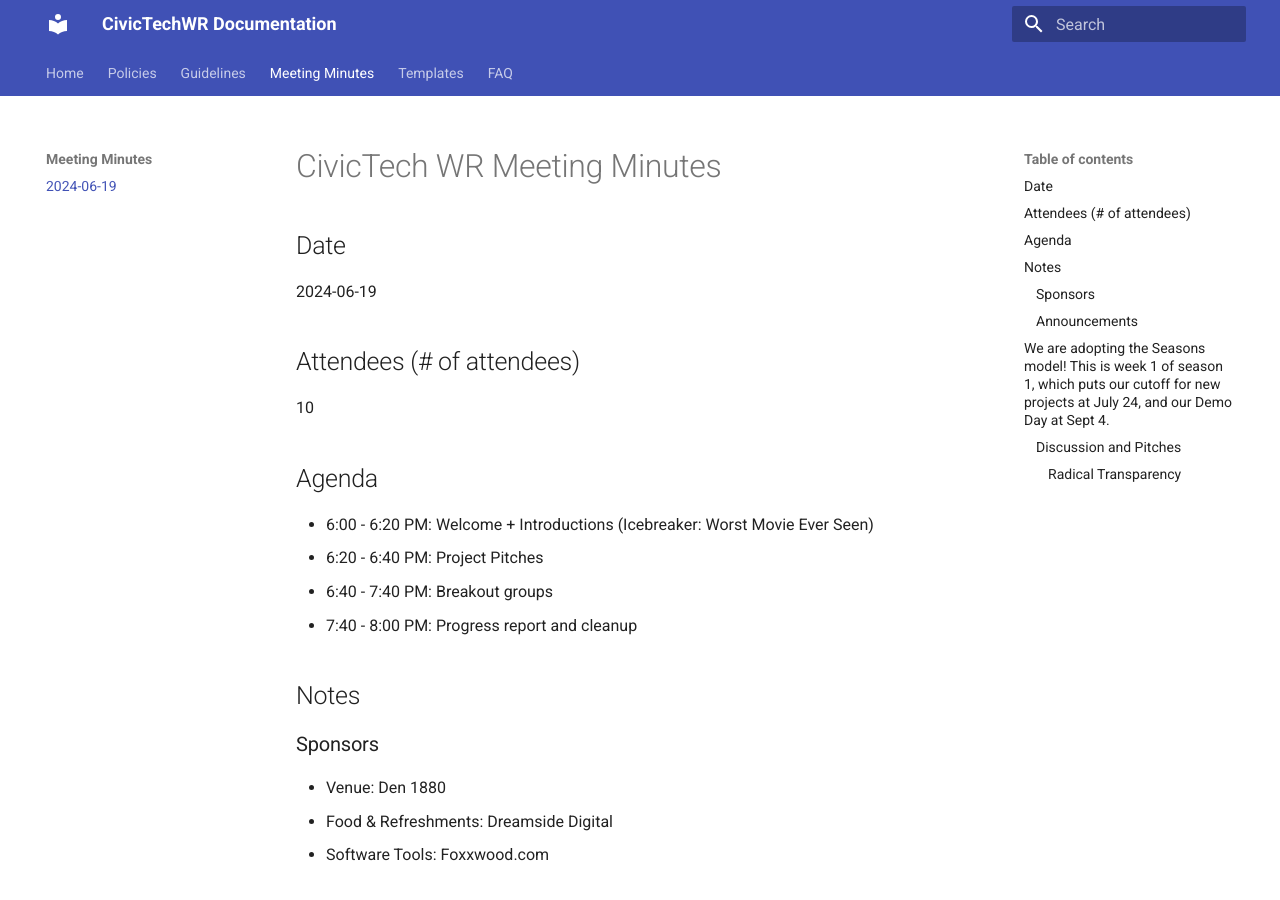
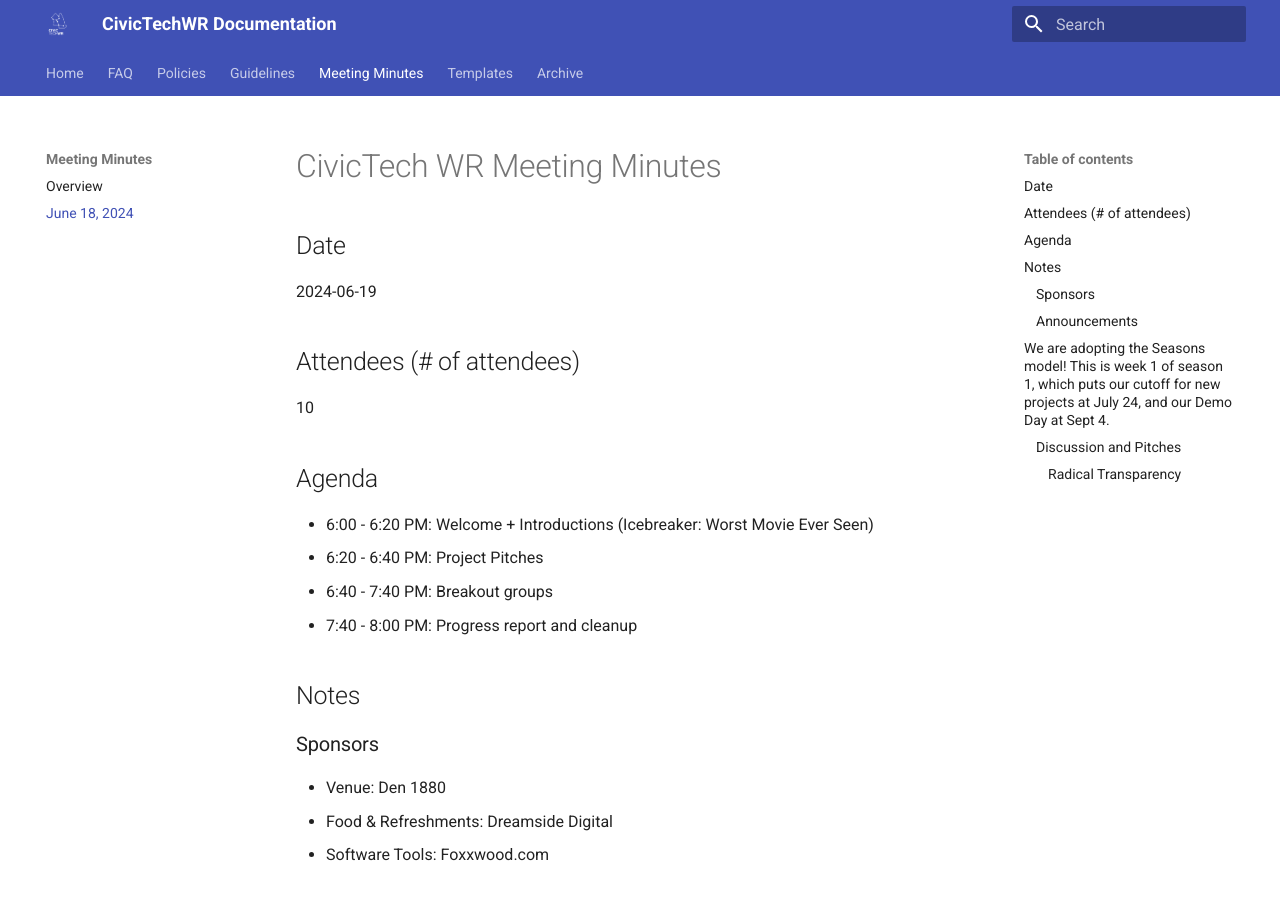
Before and after one commit to CivicTechWR/CTWR-Organization-Documentation, an MkDocs documentation site: the page built from docs/meeting-minutes/2024-06-19_Meeting_Minutes.md, in a window 1280 px wide and 900 px high. Built offline with MkDocs 1.6.1 and Material for MkDocs 9.7.7, drawn with Linux system fonts in a browser that asks for light colours; some of the changed lines change nothing that is shown.

Commit message:
added logos, nav enhancements

```diff
--- a/mkdocs.yml
+++ b/mkdocs.yml
@@ -1,5 +1,5 @@
+---
 site_name: CivicTechWR Documentation
-
 # Theme configuration
 theme:
   name: material
@@ -7,6 +7,7 @@ theme:
     - navigation.tabs
     - navigation.sections
     - navigation.expand
+    - navigation.breadcrumbs
     - search.suggest
     - search.highlight
   palette:
@@ -15,14 +16,14 @@ theme:
   font:
     text: Roboto
     code: Roboto Mono
-
+  logo: assets/civictechwr_logo_white.png
+  favicon: assets/civictechwr_logo_white.png
 # Plugins
 plugins:
   - search
   - awesome-pages
   - minify
   - git-revision-date-localized
-
 markdown_extensions:
   - toc:
       permalink: true
@@ -32,17 +33,42 @@ markdown_extensions:
 
 nav:
   - Home: index.md
+  - FAQ:
+      - Frequently Asked Questions: faq/index.md
+      # - Getting Started: faq/getting_started.md  # This page doesn't exist yet but you can be the one to build it.
   - Policies:
+      - Overview: policies/index.md  # High-level overview for policies
       - Code of Conduct: policies/Code_of_Conduct.md
       - Diversity and Inclusion Policy: policies/Diversity_and_Inclusion_Policy.md
   - Guidelines:
+      - Overview: guidelines/index.md  # High-level overview for guidelines
       - Communication Guidelines: guidelines/Communication_Guidelines.md
       - Contribution Guidelines: guidelines/Contribution_Guidelines.md
-      - Event Planning Guide: guidelines/Event_Planning_Guide.md
+      - Event Planning:
+          - Guide: guidelines/Event_Planning_Guide.md
+          - Template: ctwr-templates/Event_Planning_Template.md
       - Social Media Guidelines: guidelines/SocialMedia_Guidelines.md
   - Meeting Minutes:
-      - 2024-06-19: meeting-minutes/2024-06-19_Meeting_Minutes.md
+      - Overview: meeting-minutes/index.md  # High-level overview for meeting minutes
+      - June 18, 2024: meeting-minutes/2024-06-19_Meeting_Minutes.md
   - Templates:
+      - Overview: ctwr-templates/index.md  # High-level overview for templates
       - Event Planning Template: ctwr-templates/Event_Planning_Template.md
       - Meeting Minutes Template: ctwr-templates/Meeting_Minutes_Template.md
-  - FAQ: faq/index.md
+  - Archive:
+      - Civic Tech Community Organizer Toolkit: archive/civic-tech-community-organizer-toolkit.md
+
+extra:
+  social:
+    - icon: fontawesome/brands/github
+      link: https://github.com/CivicTechWR
+    - icon: fontawesome/brands/slack
+      link: https://join.slack.com/t/civictechwr/shared_invite/zt-2hk4c93hv-DEIbxR_z1xKj8cZmayVHTw
+    - icon: fontawesome/brands/instagram
+      link: https://instagram.com/civictechwr
+    - icon: fontawesome/brands/x-twitter
+      link: https://twitter.com/civictechwr
+    - icon: fontawesome/brands/facebook
+      link: https://facebook.com/civictechwr
+    - icon: fontawesome/solid/envelope
+      link: mailto:civictechwr@gmail.com
```
Also changed, not shown: docs/archive/civic-tech-community-organizer-toolkit.md (renamed from archive/civic-tech-community-organizer-toolkit.md), docs/assets/civictechwr_logo_black.png (added), docs/assets/civictechwr_logo_white.png (added).
